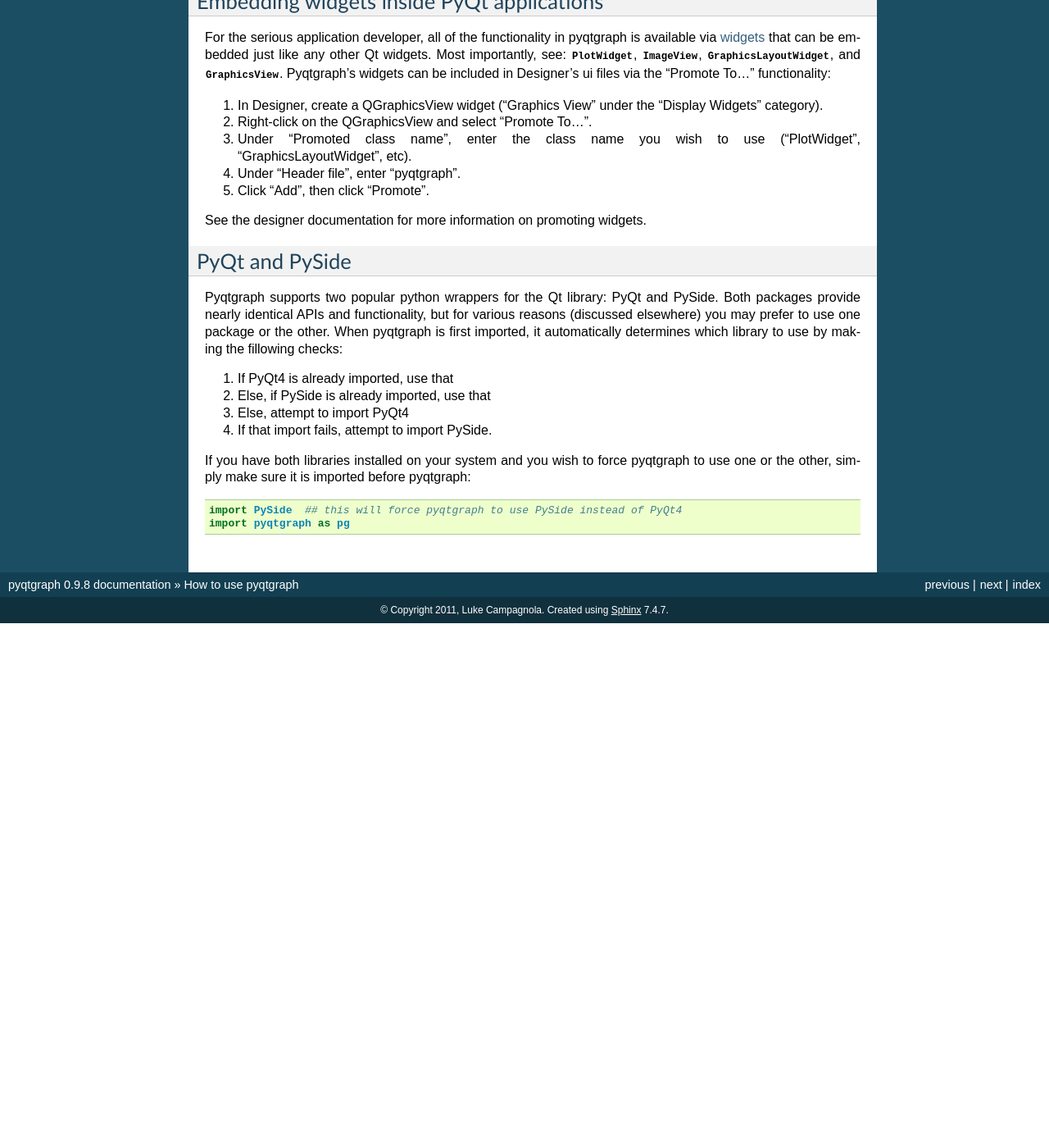
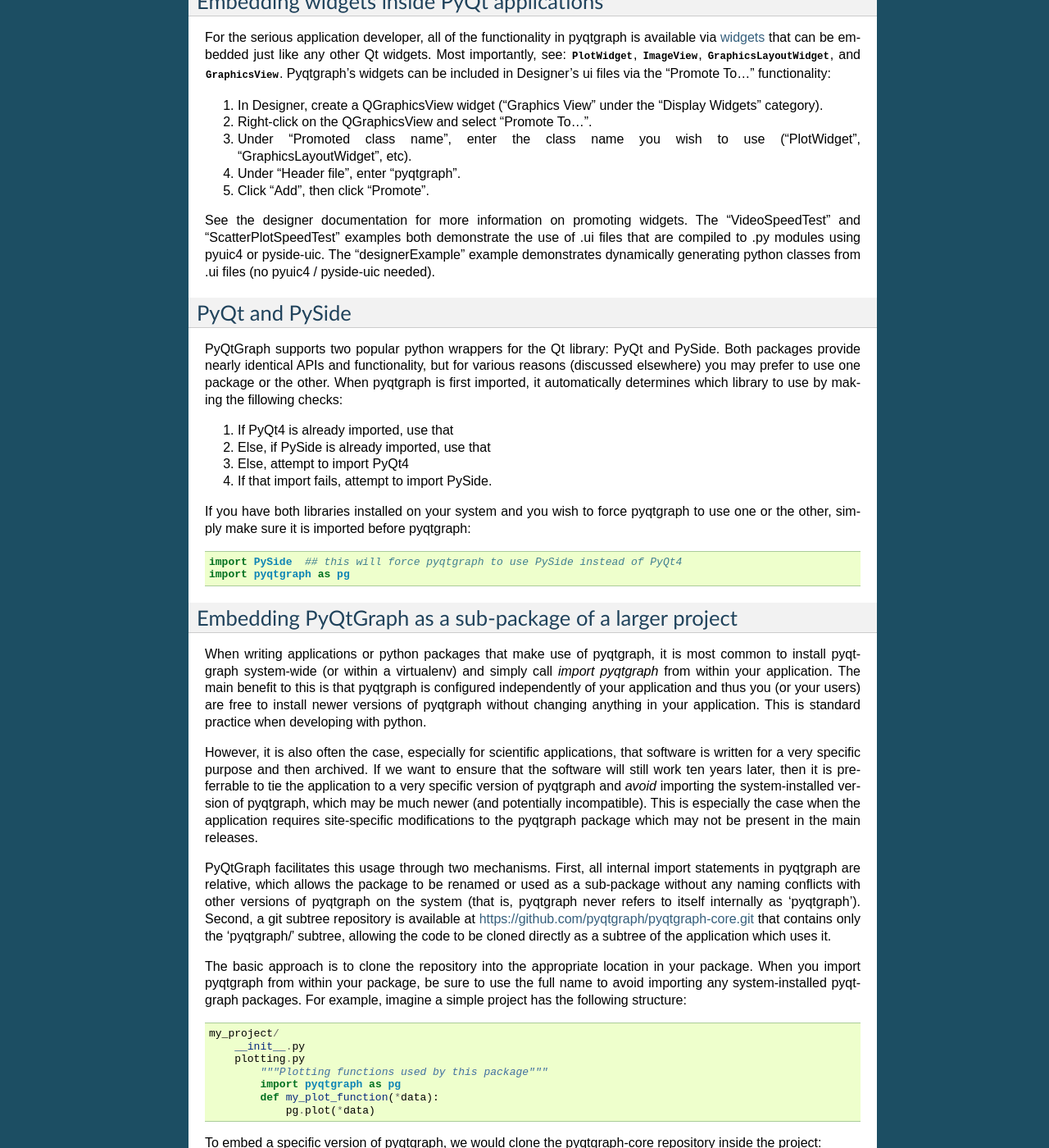
Before and after one commit to pyqtgraph/pyqtgraph, a Sphinx documentation site: the page built from doc/source/how_to_use.rst, in a window 1280 px wide and 1400 px high, scrolled down 903 px. Shown: the whole window at 82% size. Built offline with Sphinx 7.4.7, drawn with Linux system fonts in a browser that asks for light colours; before the commit the page ends 1663 px from its top, so only the background shows below that; some of the changed text lies outside the part shown.

Commit message:
Added documentation on using pyqtgraph as a subpackage.

```diff
--- a/doc/source/how_to_use.rst
+++ b/doc/source/how_to_use.rst
@@ -51,13 +51,13 @@
 #. Under "Header file", enter "pyqtgraph".
 #. Click "Add", then click "Promote".
 
-See the designer documentation for more information on promoting widgets.
+See the designer documentation for more information on promoting widgets. The "VideoSpeedTest" and "ScatterPlotSpeedTest" examples both demonstrate the use of .ui files that are compiled to .py modules using pyuic4 or pyside-uic. The "designerExample" example demonstrates dynamically generating python classes from .ui files (no pyuic4 / pyside-uic needed).
 
 
 PyQt and PySide
 ---------------
 
-Pyqtgraph supports two popular python wrappers for the Qt library: PyQt and PySide. Both packages provide nearly identical
+PyQtGraph supports two popular python wrappers for the Qt library: PyQt and PySide. Both packages provide nearly identical
 APIs and functionality, but for various reasons (discussed elsewhere) you may prefer to use one package or the other. When
 pyqtgraph is first imported, it automatically determines which library to use by making the fillowing checks:
 
@@ -71,3 +71,53 @@
 
     import PySide  ## this will force pyqtgraph to use PySide instead of PyQt4
     import pyqtgraph as pg
+
+
+Embedding PyQtGraph as a sub-package of a larger project
+--------------------------------------------------------
+
+When writing applications or python packages that make use of pyqtgraph, it is most common to install pyqtgraph system-wide (or within a virtualenv) and simply call `import pyqtgraph` from within your application. The main benefit to this is that pyqtgraph is configured independently of your application and thus you (or your users) are free to install newer versions of pyqtgraph without changing anything in your application. This is standard practice when developing with python.
+
+However, it is also often the case, especially for scientific applications, that software is written for a very specific purpose and then archived. If we want to ensure that the software will still work ten years later, then it is preferrable to tie the application to a very specific version of pyqtgraph and *avoid* importing the system-installed version of pyqtgraph, which may be much newer (and potentially incompatible). This is especially the case when the application requires site-specific modifications to the pyqtgraph package which may not be present in the main releases.
+
+PyQtGraph facilitates this usage through two mechanisms. First, all internal import statements in pyqtgraph are relative, which allows the package to be renamed or used as a sub-package without any naming conflicts with other versions of pyqtgraph on the system (that is, pyqtgraph never refers to itself internally as 'pyqtgraph'). Second, a git subtree repository is available at https://github.com/pyqtgraph/pyqtgraph-core.git that contains only the 'pyqtgraph/' subtree, allowing the code to be cloned directly as a subtree of the application which uses it.
+
+The basic approach is to clone the repository into the appropriate location in your package. When you import pyqtgraph from within your package, be sure to use the full name to avoid importing any system-installed pyqtgraph packages. For example, imagine a simple project has the following structure::
+
+    my_project/
+        __init__.py
+        plotting.py
+            """Plotting functions used by this package"""
+            import pyqtgraph as pg
+            def my_plot_function(*data):
+                pg.plot(*data)
+
+To embed a specific version of pyqtgraph, we would clone the pyqtgraph-core repository inside the project::
+
+    my_project$ git clone github.com/pyqtgraph/pyqtgraph-core.git
+
+Then adjust the import statements accordingly::
+
+    my_project/
+        __init__.py
+        pyqtgraph/
+        plotting.py
+            """Plotting functions used by this package"""
+            import my_project.pyqtgraph as pg  # be sure to use the local subpackage
+                                               # rather than any globally-installed
+                                               # versions.
+            def my_plot_function(*data):
+                pg.plot(*data)
+
+Use ``git checkout pyqtgraph-core-x.x.x`` to select a specific version of the repository, or use ``git pull`` to pull pyqtgraph updates from upstream (see the git documentation for more information).
+
+For projects that already use git for code control, it is also possible to include pyqtgraph as a git subtree within your own repository. The major advantage to this approach is that, in addition to being able to pull pyqtgraph updates from the upstream repository, it is also possible to commit your local pyqtgraph changes into the project repository and push those changes upstream::
+
+    my_project$ git remote add pyqtgraph-core https://github.com/pyqtgraph/pyqtgraph-core.git
+    my_project$ git fetch pyqtgraph-core
+    my_project$ git merge -s ours --no-commit pyqtgraph-core/develop
+    my_project$ mkdir pyqtgraph
+    my_project$ git read-tree -u --prefix=pyqtgraph/ pyqtgraph-core/develop
+    my_project$ git commit -m "Added pyqtgraph to project repository"
+
+See the ``git subtree`` documentation for more information.
```
